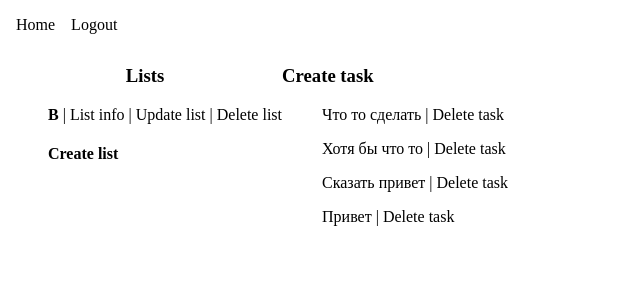
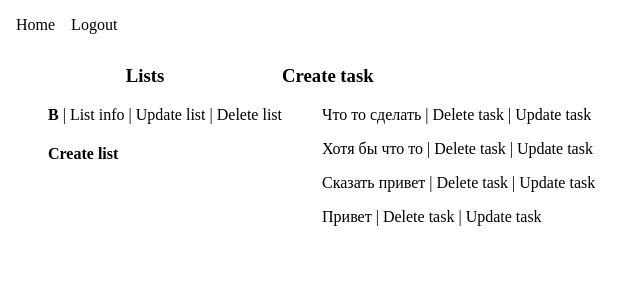
Before and after one commit to larkes00/todolist, a Django app: page /list/1/tasks/ in a window 1280 px wide. Shown: the top 300 px of the page, without its empty margins (0-641 px from the left). Run offline with Django 3.2, Linux system fonts and the light colour scheme; a user stored in the database is signed in; data comes from the database, SQL or seed files in the repository.

Commit message:
Task updating created

```diff
--- a/todolist/templates/todolist/base.html
+++ b/todolist/templates/todolist/base.html
@@ -29,7 +29,7 @@
                     <li>
                         <b><a href="{{ l.get_absolute_url }}">{{ l|truncatechars:20 }}</a></b>
                         <a href="{% url 'list_info' l.pk %}" id="Info">| List info</a>
-                        <a href="{% url 'update_list' l.pk %}" id="Info">| Update list</a>
+                        <a href="{% url 'list_update' l.pk %}" id="Info">| Update list</a>
                         <a href="{% url 'list_delete' l.pk %}" id="Info">| Delete list</a>
                     </li>
                     <li></li>
--- a/todolist/templates/todolist/list_tasks.html
+++ b/todolist/templates/todolist/list_tasks.html
@@ -8,6 +8,7 @@
                     <li>
                         <a href="{{ task.get_absolute_url }}">{{ task|truncatechars:50 }}</a>
                         <a href="{% url 'task_delete' task.pk %}">| Delete task</a>
+                        <a href="{% url 'task_update' task.pk %}">| Update task</a>
                     </li>
                 </ul>
             {% endfor %}
--- a/todolist/urls.py
+++ b/todolist/urls.py
@@ -10,7 +10,8 @@ urlpatterns = [
     path("task/create/", CreateTask.as_view(), name="task_form"),
     path("task/delete/<int:pk>/", DeleteTask.as_view(), name="task_delete"),
     path("list/delete/<int:pk>/", DeleteList.as_view(), name="list_delete"),
-    path("list/update/<int:pk>/", UpdateList.as_view(), name="update_list"),
+    path("list/update/<int:pk>/", UpdateList.as_view(), name="list_update"),
+    path("task/update/<int:pk>/", UpdateTask.as_view(), name="task_update"),
     path("register/", RegisterUser.as_view(), name="register"),
     path("login/", LoginUser.as_view(), name="login"),
     path("logout/", user_logout, name="logout")
--- a/todolist/views.py
+++ b/todolist/views.py
@@ -76,7 +76,7 @@ class NewUserList(LoginRequiredMixin, CreateView):
 
 class CreateTask(LoginRequiredMixin, CreateView):
     form_class = CreateTaskForm
-    template_name = "todolist/list_form.html"
+    template_name = "todolist/task_form.html"
     success_url = reverse_lazy("home")
 
 
@@ -95,6 +95,12 @@ class DeleteList(LoginRequiredMixin, DeleteView):
 class UpdateList(LoginRequiredMixin, UpdateView):
     model = List
     form_class = CreateListForm
+    success_url = reverse_lazy("home")
+
+
+class UpdateTask(LoginRequiredMixin, UpdateView):
+    model = Task
+    form_class = CreateTaskForm
     success_url = reverse_lazy("home")
 
 
```
Also changed, not shown: todolist/templates/todolist/task_form.html (renamed from todolist/templates/todolist/new_task.html).
